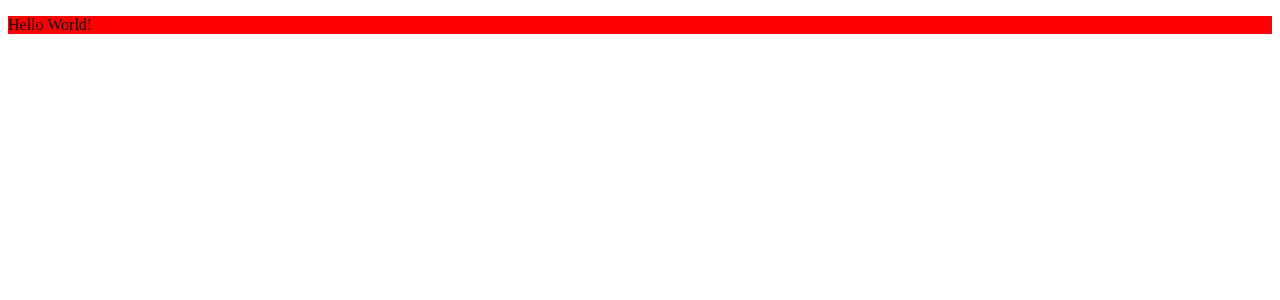
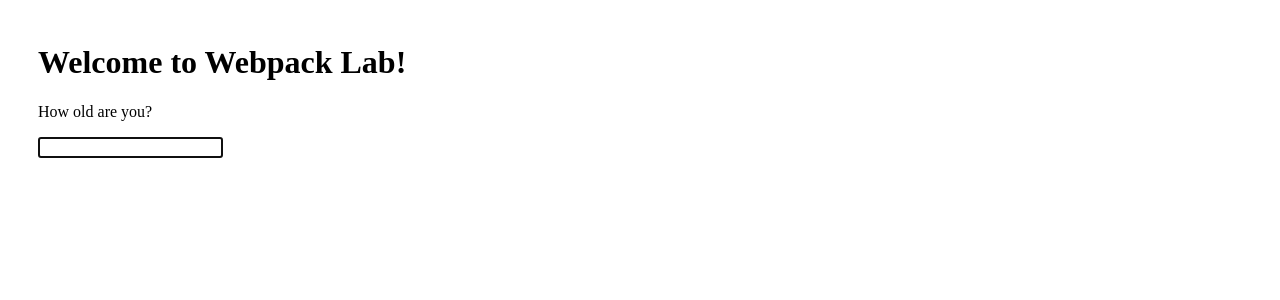
Before and after one commit to iorrah/webpack-lab, a React app: page / in a window 1280 px wide. Shown: the top 300 px of the page. Built offline with nearby package versions, Linux system fonts and the light colour scheme.

Commit message:
Add simple React app

```diff
--- a/src/App.jsx
+++ b/src/App.jsx
@@ -1,10 +1,57 @@
-import React from 'react';
+import React, { useState } from 'react';
+
+import TimeLeftBox from './TimeLeftBox';
+import { calculateTimeLeft, formatFloat } from './utils';
 import './styles.scss';
 
 const App = () => {
+  const [age, setAge] = useState('');
+  const [daysLeft, setDaysLeft] = useState('');
+  const [weeksLeft, setWeeksLeft] = useState('');
+
+  const handleOnChange = event => {
+    const { value } = event.target;
+    const age = isNaN(value) ? 0 : parseInt(value, 10);
+    const timeLeft = calculateTimeLeft(age);
+    setAge(age);
+    setDaysLeft(timeLeft.daysLeft);
+    setWeeksLeft(timeLeft.weeksLeft);
+  };
+
+  const renderBoxes = amount => {
+    const boxes = [];
+
+    for (let index = 0; index < amount; index++) {
+      const day = index + 1;
+      boxes.push(<TimeLeftBox key={day} content={day} />);
+    }
+
+    return boxes;
+  };
+
+  const ageInput = isNaN(age) ? '' : age;
+
   return (
     <div className="container">
-      <p>Hello World!</p>
+      <h1>Welcome to Webpack Lab!</h1>
+      <p>How old are you?</p>
+      <input type="text" value={ageInput} onChange={handleOnChange} autoFocus />
+
+      {daysLeft !== null && daysLeft !== '' && daysLeft > 0 && (
+        <p>
+          You have about <b>{formatFloat(weeksLeft)} weeks</b> and{' '}
+          <b>{daysLeft} days</b> left. Enjoy!
+        </p>
+      )}
+
+      {ageInput !== '' &&
+        daysLeft <= 0 &&
+        daysLeft !== null &&
+        daysLeft !== '' && <p>Are you really that old?</p>}
+
+      <div className="time-boxes">
+        {weeksLeft > 0 && renderBoxes(weeksLeft)}
+      </div>
     </div>
   );
 };
--- /dev/null
+++ b/src/TimeLeftBox/TimeLeftBox.jsx
@@ -0,0 +1,5 @@
+import React from 'react';
+
+export const TimeLeftBox = ({ content }) => {
+  return <div className="time-box">{content}</div>;
+};
--- /dev/null
+++ b/src/TimeLeftBox/index.js
@@ -0,0 +1 @@
+export { TimeLeftBox as default } from './TimeLeftBox.jsx';
--- a/src/styles.scss
+++ b/src/styles.scss
@@ -1,5 +1,21 @@
-$color: red;
+body {
+  padding: 0;
+}
 
 .container {
-  background-color: $color;
+  background-color: white;
+  padding: 15px 30px;
 }
+
+.time-boxes {
+  .time-box {
+    background-color: #0870e7;
+    color: white;
+    width: 50px;
+    height: 50px;
+    font-size: 13px;
+    text-align: center;
+    margin: 0 15px 15px 0;
+    display: inline-block;
+  }
+}
--- /dev/null
+++ b/src/utils/index.js
@@ -0,0 +1,12 @@
+export const calculateTimeLeft = age => {
+  const lifeExpectative = 100;
+  const yearsLeft = isNaN(age) ? 0 : lifeExpectative - age;
+  const _daysLeft = yearsLeft * 365;
+  const _weeksLeft = _daysLeft / 7;
+  return { daysLeft: _daysLeft, weeksLeft: _weeksLeft };
+};
+
+export const formatFloat = float => {
+  const formatted = float.toFixed(2);
+  return formatted.toString().replace('.00', '');
+};
```
